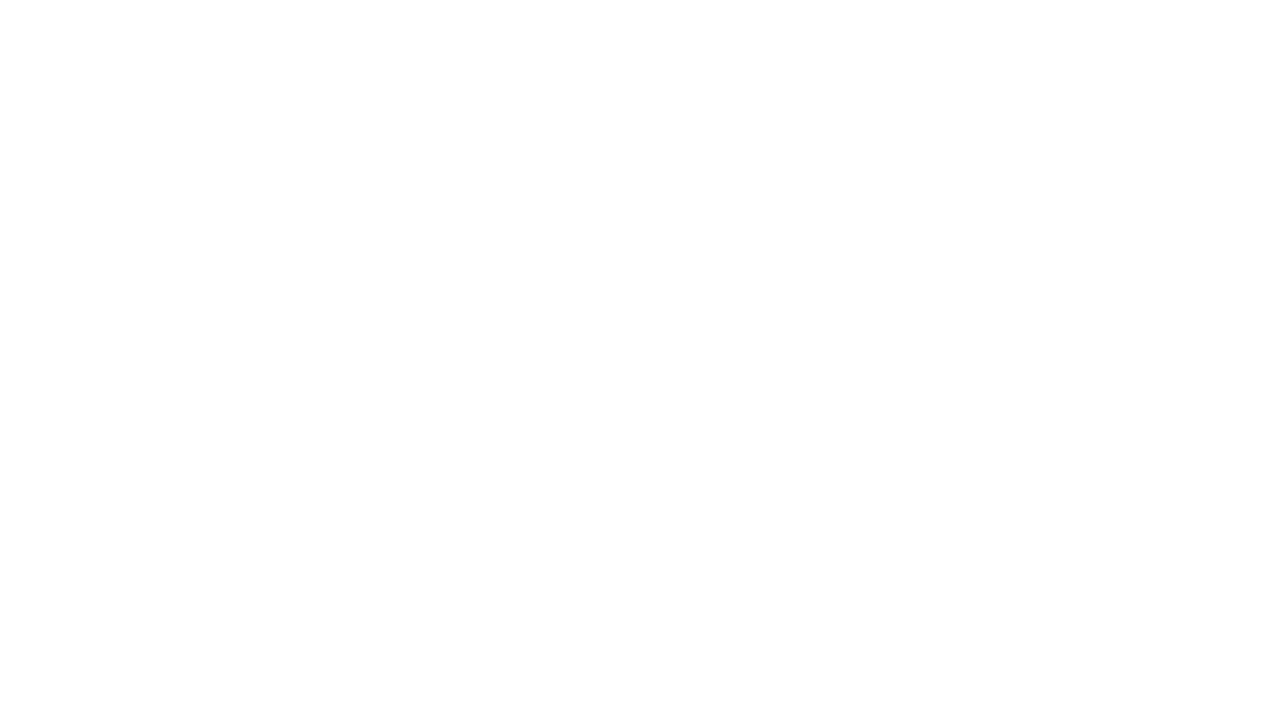
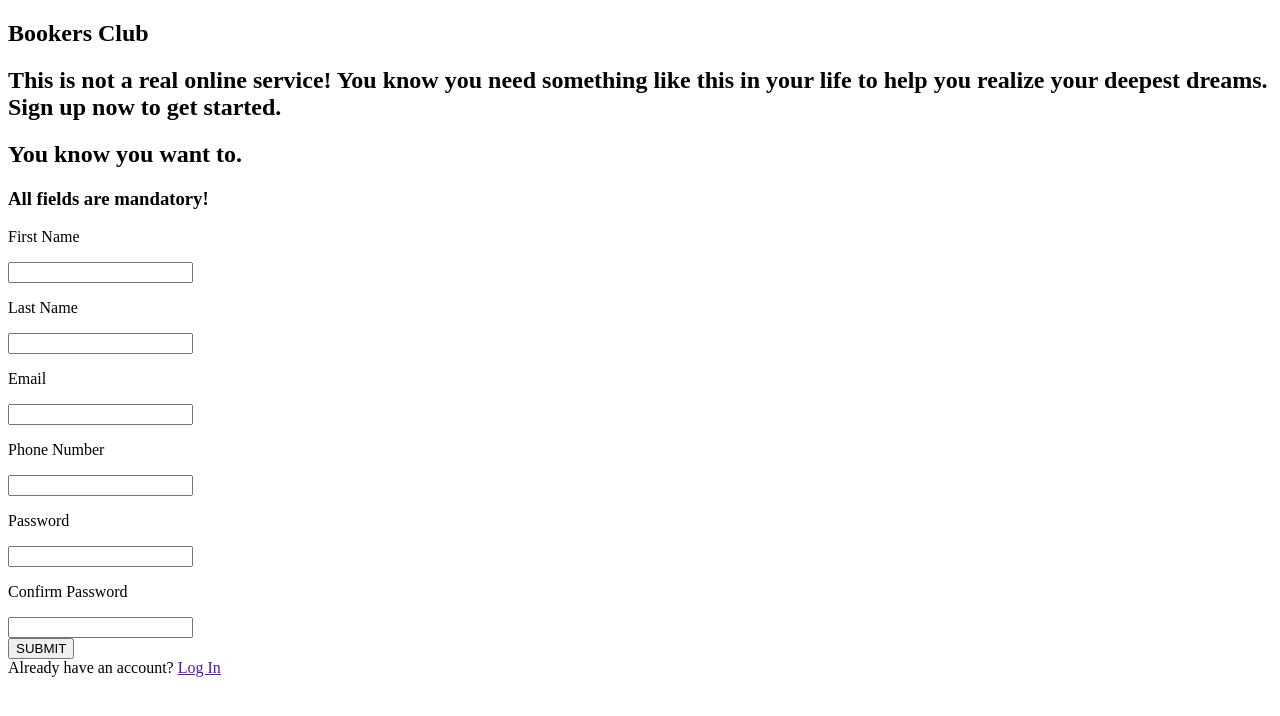
Before and after one commit to ansh-chrs/sign-up-form, a plain HTML site: page index.html in a window 1280 px wide. Drawn offline with Linux system fonts and the light colour scheme.

Commit message:
Add the markup to the index file

```diff
--- a/index.html
+++ b/index.html
@@ -1,12 +1,61 @@
 <!DOCTYPE html>
 <html lang="en">
+
 <head>
     <meta charset="UTF-8">
     <meta name="viewport" content="width=device-width, initial-scale=1.0">
     <link rel="stylesheet" href="style.css">
     <title>Sign Up Form</title>
 </head>
+
 <body>
+    <section class="side">
+        <header><span id="logo"></span><span id="heading">
+                <h1>Bookers Club</h1>
+            </span></header>
 
+    </section>
+    <section class="main">
+        <section>
+            <h2>This is not a real online service! You know you need something like this in your life to help you
+                realize your deepest dreams. Sign up now to get started.</h2>
+            <h2>You know you want to.</h2>
+        </section>
+        <section>
+             <h3>All fields are mandatory!</h3>
+            <form action="" id="form-input">
+                <div class="input-container">
+                    <label for="first-name">
+                        <p class="placeholder">First Name</p>
+                        <input required id="first-name" type="text">
+                    </label>
+                    <label for="last-name">
+                        <p class="placeholder">Last Name</p>
+                        <input required id="last-name" type="text">
+                    </label>
+                    <label for="email">
+                        <p class="placeholder">Email</p>
+                        <input id="email" required type="email">
+                    </label>
+                    <label for="phone">
+                        <p class="placeholder">Phone Number</p>
+                        <input id="phone" required type="tel">
+                    </label>
+                    <label for="pass">
+                        <p class="placeholder">Password</p>
+                        <input id="pass" required type="password">
+                    </label>
+                    <label for="con-pass">
+                        <p class="placeholder">Confirm Password</p>
+                        <input id="con-pass" required type="password">
+                    </label>
+                </div>
+                <button>SUBMIT</button>
+            </form>
+        </section>
+        <section class="options">Already have an account? <a href="">Log In</a></section>
+
+    </section>
 </body>
+
 </html>
```
